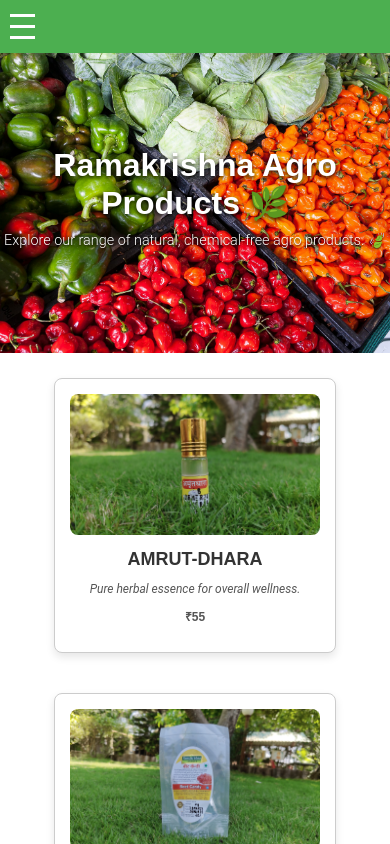
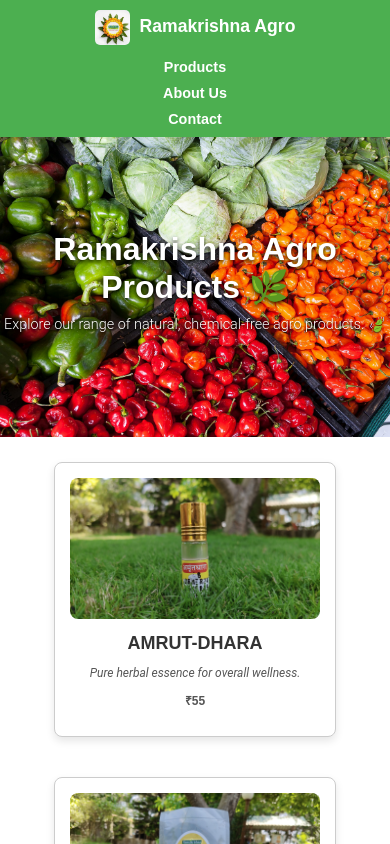
Before and after one commit to Ajaxb2001/ramakrishna-agro, a React (Create React App) app: page / in a window 390 px wide. Shown: the top 844 px of the page. Built offline with nearby package versions, Linux system fonts and the light colour scheme.

Commit message:
Reverted

```diff
--- a/src/components/Header.js
+++ b/src/components/Header.js
@@ -1,34 +1,23 @@
 // Header.js
-import React, { useState } from 'react';
+import React from 'react';
 import { Link } from 'react-router-dom';
 import '../css/Header.css';
 import logo from '../assets/logo.jpeg';
 
 const Header = () => {
-  const [isSidebarOpen, setIsSidebarOpen] = useState(false);
-
-  const toggleSidebar = () => {
-    setIsSidebarOpen(!isSidebarOpen);
-  };
-
   return (
     <header className="header">
       <div className="header-logo">
-        <Link to="/">
+        <Link to="/"> {/* Wrap the logo in a Link to navigate to Productlist */}
           <img src={logo} alt="Ramakrishna Agro Logo" className="logo" />
         </Link>
         <h1 className="company-name">Ramakrishna Agro</h1>
       </div>
-      <nav className={`nav ${isSidebarOpen ? 'open' : ''}`}>
+      <nav className="nav">
         <Link to="/" className="nav-link">Products</Link>
         <Link to="/about" className="nav-link">About Us</Link>
         <Link to="/contact" className="nav-link">Contact</Link>
       </nav>
-      <div className="hamburger" onClick={toggleSidebar}>
-        <div className="line"></div>
-        <div className="line"></div>
-        <div className="line"></div>
-      </div>
     </header>
   );
 };
--- a/src/css/Header.css
+++ b/src/css/Header.css
@@ -7,7 +7,6 @@
   background-color: #4CAF50;
   color: #fff;
   font-family: Arial, sans-serif;
-  position: relative;
 }
 
 .header-logo {
@@ -43,23 +42,10 @@
   color: #e0e0e0;
 }
 
-.hamburger {
-  display: none;
-  flex-direction: column;
-  cursor: pointer;
-}
-
-.hamburger .line {
-  width: 25px;
-  height: 3px;
-  background-color: #fff;
-  margin: 4px 0;
-}
-
 /* Responsive adjustments */
 @media (max-width: 768px) {
   .header {
-    flex-direction: row;
+    flex-direction: column;
     padding: 10px;
     text-align: center;
   }
@@ -70,28 +56,9 @@
   }
 
   .nav {
-    position: fixed;
-    top: 0;
-    left: -100%;
-    height: 100vh;
-    width: 250px;
-    background-color: #4CAF50;
     flex-direction: column;
-    gap: 20px;
-    padding-top: 60px;
-    transition: left 0.3s ease;
-  }
-
-  .nav.open {
-    left: 0;
-  }
-
-  .hamburger {
-    display: flex;
-  }
-
-  .header-logo {
-    display: none;
+    margin-top: 10px;
+    gap: 10px;
   }
 }
 
```
